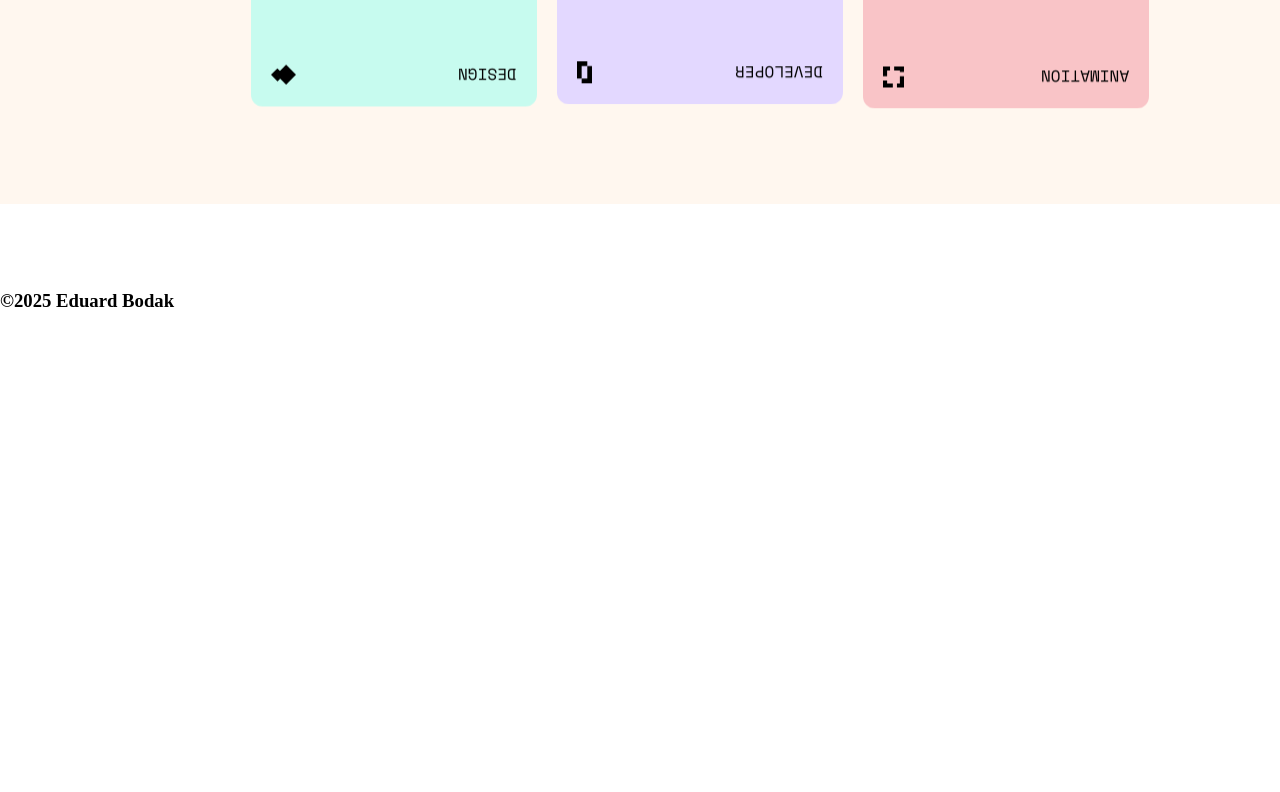
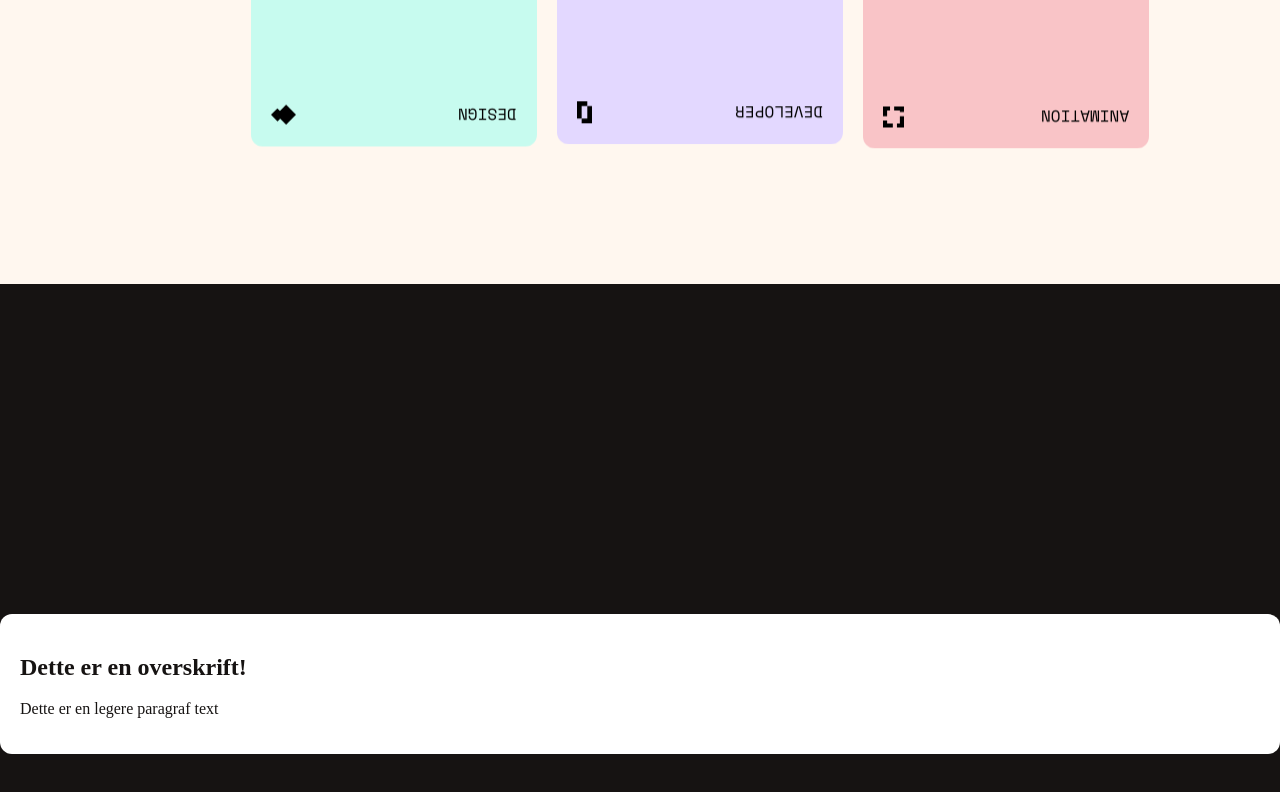
Before and after one commit to Bompilez/PorfoiloWebsite, a plain HTML site: page index.html in a window 1280 px wide. Shown: the part 516-1308 px from the top of the page. Before the commit the page ends 828 px from the top, so only its background shows below. Drawn offline with nearby package versions, Linux system fonts and the light colour scheme.

Commit message:
Add design project section and refactor styles
Introduced a new design project section to index.html with supporting container and layout classes. Refactored CSS by moving card-section layout styles to a reusable .section class, added new variables for padding and color, and improved transition effects for card icons.

```diff
--- a/css/front-page-card.css
+++ b/css/front-page-card.css
@@ -1,10 +1,3 @@
-.card-section {
-  height: 90vh;
-  width: 1400px;
-  margin-left: auto;
-  margin-right: auto;
-}
-
 /* Kort seksjon HEADER */
 
 .card-heading-content {
@@ -22,6 +15,8 @@
   display: flex;
   align-items: center;
   opacity: 0.5;
+  transform: scale(0.955);
+  transition: opacity 0.3s ease, transform 0.3s ease;
   width: 10px;
   height: 10px;
   background-color: var(--light-purple);
@@ -43,6 +38,7 @@
 
 .heading-icon-is-flipped {
   opacity: 1;
+  transform: scale(1);
 }
 
 /* Kort front */
@@ -71,7 +67,7 @@
 
 .card-front,
 .card-back {
-  padding: 20px;
+  padding: var(--padding-elements);
   border-radius: var(--border-radius-main);
 }
 
--- a/css/style.css
+++ b/css/style.css
@@ -6,10 +6,16 @@
   --light-red: #f9c4c7;
   --light-brown: #fff7ef;
 
+  --dark-black: #161312;
+
   /* Border-radius */
 
   --border-radius-main: 12px;
   --border-radius-secondary: 8px;
+
+  /* padding */
+
+  --padding-elements: 20px;
 }
 
 body {
@@ -19,3 +25,37 @@ body {
 .card-section span {
   font-family: "Space Mono", monospace;
 }
+
+.section {
+  height: 100vh;
+  width: 1400px;
+  margin-left: auto;
+  margin-right: auto;
+}
+
+.container {
+  background-color: var(--dark-black);
+  width: 100vw;
+  height: 100vh;
+  display: flex;
+}
+
+.design-project-container {
+  color: var(--dark-black);
+}
+
+.design-project-wrapper {
+  background-color: white;
+  display: flex;
+  width: 100%;
+  justify-content: space-between;
+  padding: 20px;
+  border-radius: var(--border-radius-main);
+}
+
+.design-project-content-container {
+  display: flex;
+  align-items: center;
+  justify-content: space-between;
+  height: 100%;
+}
--- a/index.html
+++ b/index.html
@@ -17,7 +17,7 @@
 
   <body>
     <main class="content">
-      <section class="card-section">
+      <section class="card-section section">
         <div class="card-heading-content">
           <div class="card-heading-text-left">
             <h2>Tjenester</h2>
@@ -256,13 +256,21 @@
             </div>
           </div>
         </div>
+      </section>
+      <div class="design-project-container container">
+        <section class="design-project-section section">
+          <div class="design-project-content-container">
+            <div class="design-project-wrapper">
+              <div class="design-project-text">
+                <h2>Dette er en overskrift!</h2>
+                <p>Dette er en legere paragraf text</p>
+              </div>
 
-        <footer>
-          <section>
-            <h3>©2025 Eduard Bodak</h3>
-          </section>
-        </footer>
-      </section>
+              </div>
+            </div>
+          </div>
+        </section>
+      </div>
     </main>
 
     <script src="card.js"></script>
```
